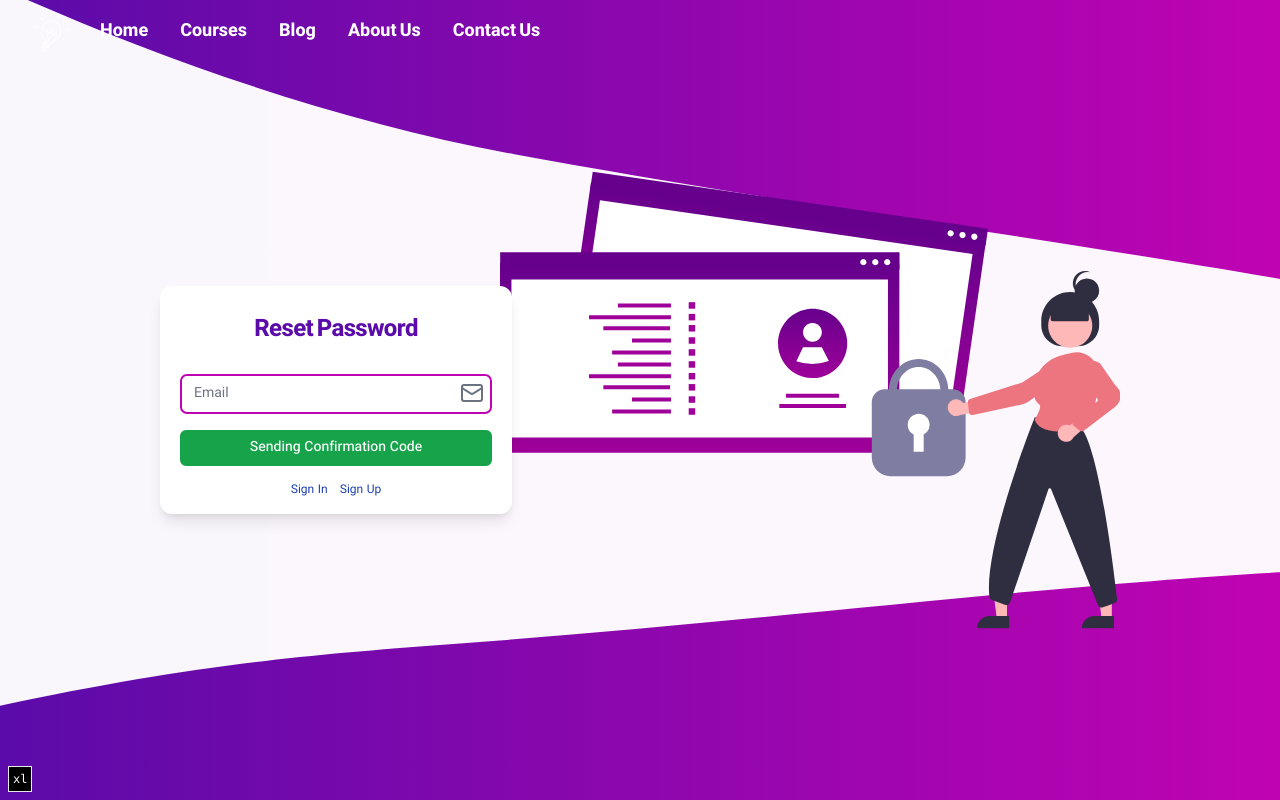
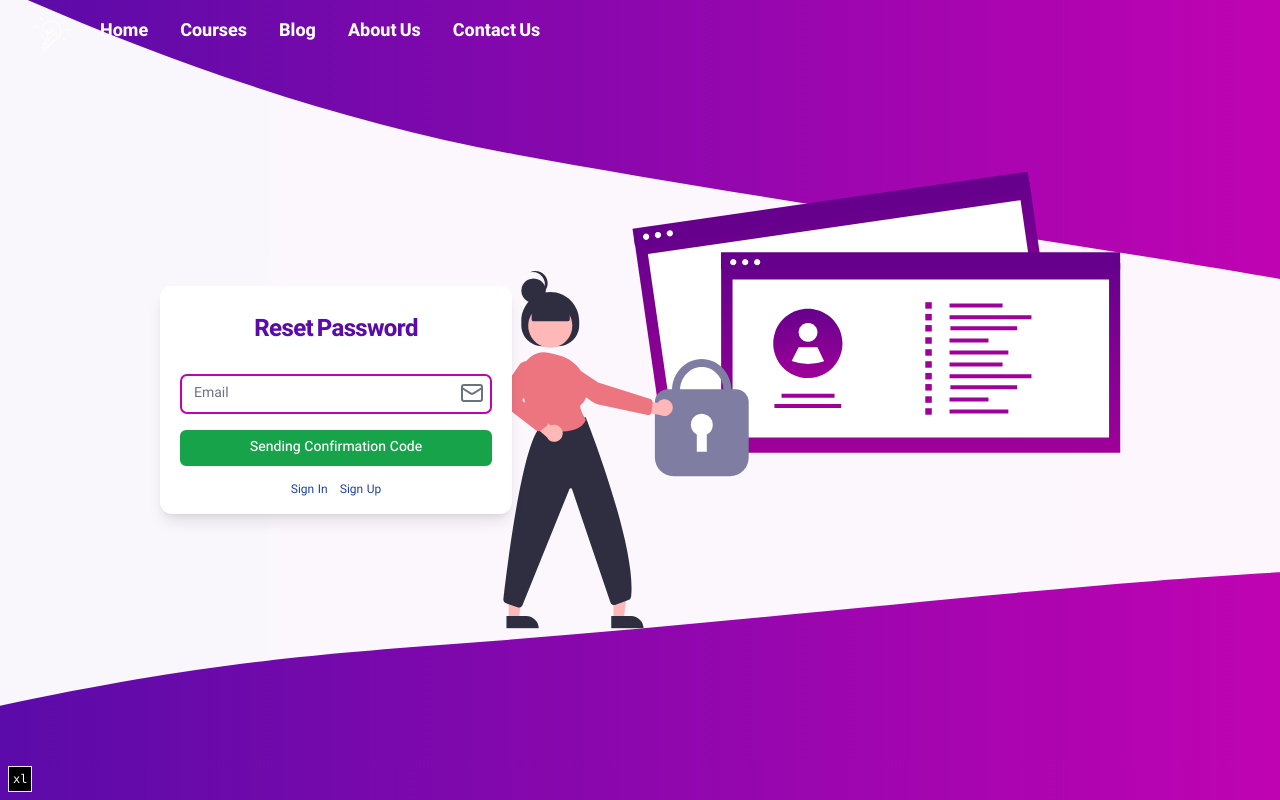
Before and after one commit to academy-react/luminous, a Next.js app: page /en/reset-password in a window 1280 px wide. Built offline with nearby package versions, Linux system fonts and the light colour scheme.

Commit message:
refactor: reverse image

```diff
--- a/src/app/[lang]/(auth)/reset-password/page.tsx
+++ b/src/app/[lang]/(auth)/reset-password/page.tsx
@@ -48,7 +48,7 @@ const ResetPasswordPage = ({
         </CardFooter>
       </Card>
       <div className="relative -z-10 hidden h-full w-[40vw] flex-row md:flex">
-        <div className="absolute end-0 top-1/2 translate-y-[-50%]">
+        <div className="absolute end-0 top-1/2 translate-y-[-50%] scale-x-[-1] transform">
           <ResetPasswordLady />
         </div>
       </div>
```
